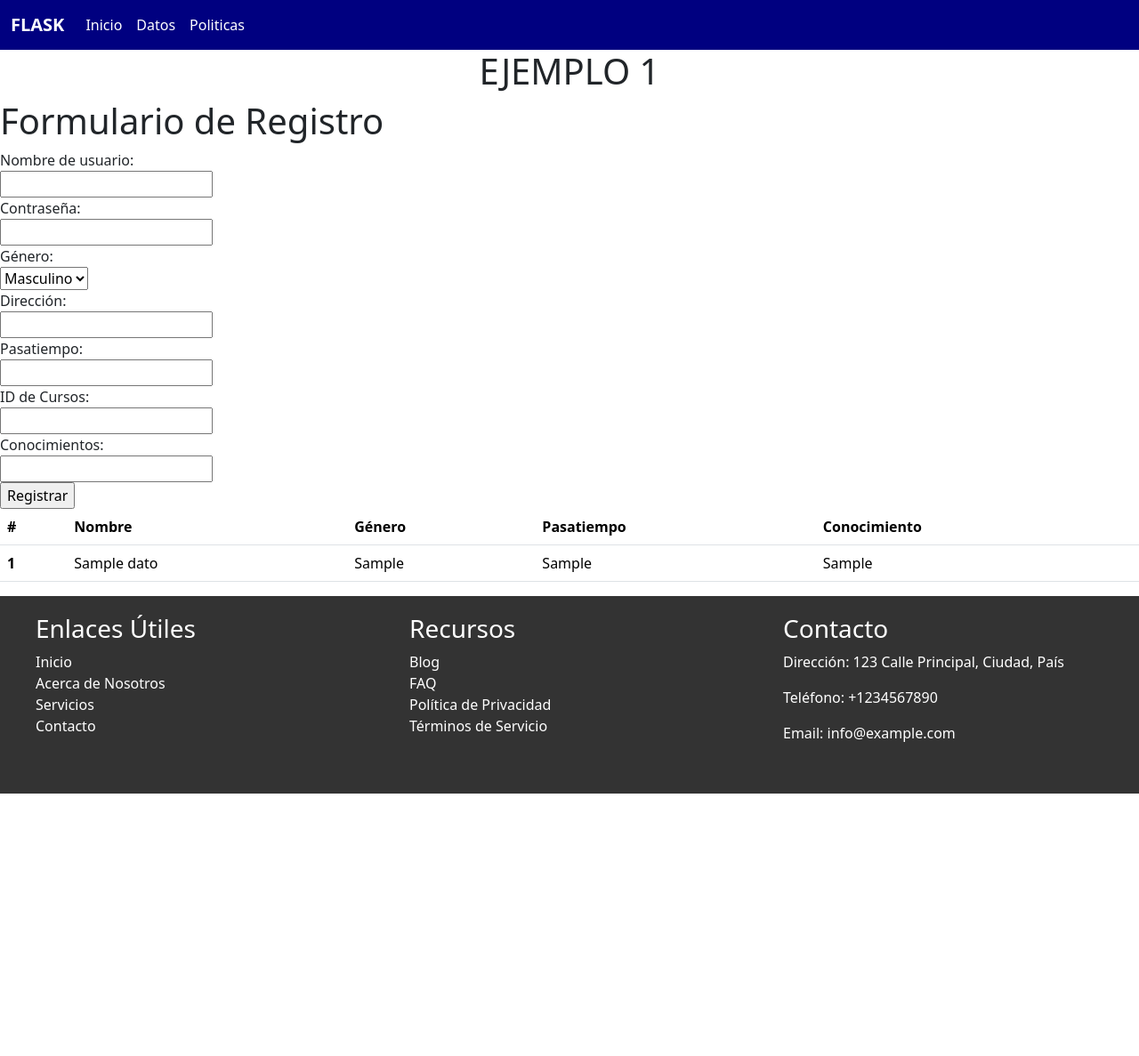
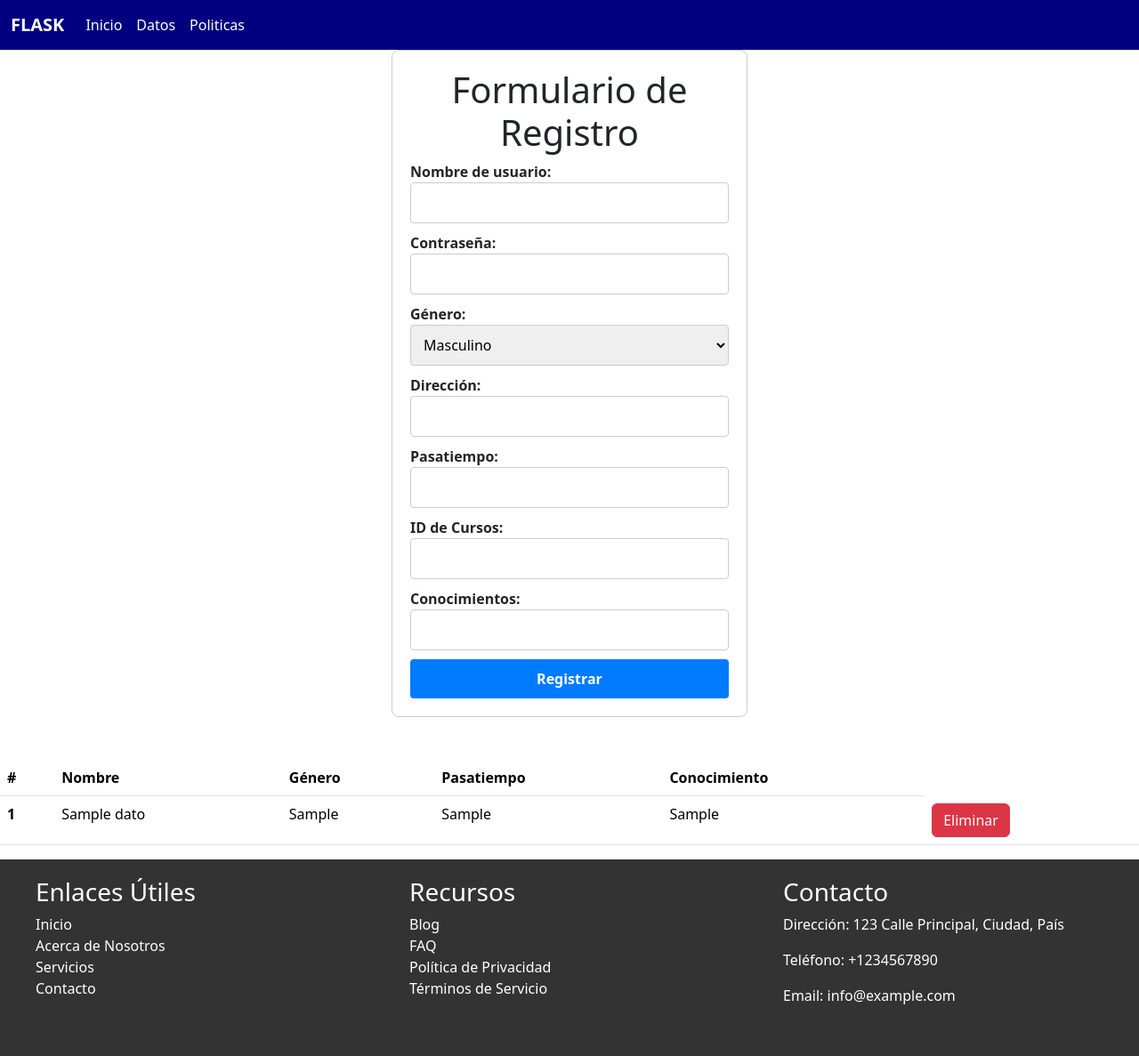
Before and after one commit to esme00/Flask, a Flask app: page / in a window 1280 px wide. Shown: the whole page at 89% size. Before the commit the page ends 892 px from the top, so only its background shows below. Run offline with Flask 3, Linux system fonts and the light colour scheme; tables that the repository leaves empty hold one stand-in row (values such as "Sample post").

Commit message:
Agredo de boton eliminar

```diff
--- a/app.py
+++ b/app.py
@@ -1,4 +1,4 @@
-from flask import Flask, render_template,  request, jsonify
+from flask import Flask, render_template,  request, jsonify, redirect, url_for
 from flask_sqlalchemy import SQLAlchemy   # type: ignore
 
 # Configurar la aplicación Flask
@@ -45,7 +45,17 @@ def agregar_dato():
 
         return jsonify({'mensaje': 'Dato agregado correctamente'}), 201
 
-
+@app.route('/eliminar_dato', methods=['POST'])
+def eliminar_dato():
+    if request.method == 'POST':
+        dato_id = request.form['dato_id']
+        dato = Dato.query.get(dato_id)
+        if dato:
+            db.session.delete(dato)
+            db.session.commit()
+            return redirect(url_for('index'))
+        else:
+            return jsonify({'mensaje': 'El dato no existe'}), 404
 
 @app.route('/')
 def index():
--- a/templates/index.html
+++ b/templates/index.html
@@ -23,41 +23,42 @@
             </div>
         </nav>
 
+        <!--AGREGAR DATOS-->
+        <div style="max-width: 400px; margin: 0 auto; padding: 20px; border: 1px solid #ccc; border-radius: 8px;">
+            <h1 style="text-align: center;">Formulario de Registro</h1>
+            <form action="/agregar_dato" method="post">
+                <label style="font-weight: bold;">Nombre de usuario:</label><br>
+                <input type="text" name="name_user" required style="width: 100%; padding: 10px; margin-bottom: 10px; border: 1px solid #ccc; border-radius: 4px;"><br>
 
+                <label style="font-weight: bold;">Contraseña:</label><br>
+                <input type="password" name="password" required style="width: 100%; padding: 10px; margin-bottom: 10px; border: 1px solid #ccc; border-radius: 4px;"><br>
 
-
-
-        <h1 class="text-center">EJEMPLO 1</h1>
-        <div class="table-container">
-            <h1>Formulario de Registro</h1>
-            <form action="/agregar_dato" method="post">
-                <label for="name_user">Nombre de usuario:</label><br>
-                <input type="text" id="name_user" name="name_user" required><br>
-
-                <label for="password">Contraseña:</label><br>
-                <input type="password" id="password" name="password" required><br>
-
-                <label for="genero">Género:</label><br>
-                <select id="genero" name="genero" required>
+                <label style="font-weight: bold;">Género:</label><br>
+                <select name="genero" required style="width: 100%; padding: 10px; margin-bottom: 10px; border: 1px solid #ccc; border-radius: 4px;">
                     <option value="masculino">Masculino</option>
                     <option value="femenino">Femenino</option>
                     <option value="otro">Otro</option>
                 </select><br>
 
-                <label for="direction">Dirección:</label><br>
-                <input type="text" id="direction" name="direction" required><br>
+                <label style="font-weight: bold;">Dirección:</label><br>
+                <input type="text" name="direction" required style="width: 100%; padding: 10px; margin-bottom: 10px; border: 1px solid #ccc; border-radius: 4px;"><br>
 
-                <label for="pasatiempo">Pasatiempo:</label><br>
-                <input type="text" id="pasatiempo" name="pasatiempo" required><br>
+                <label style="font-weight: bold;">Pasatiempo:</label><br>
+                <input type="text" name="pasatiempo" required style="width: 100%; padding: 10px; margin-bottom: 10px; border: 1px solid #ccc; border-radius: 4px;"><br>
 
-                <label for="id_cursos">ID de Cursos:</label><br>
-                <input type="text" id="id_cursos" name="id_cursos" required><br>
+                <label style="font-weight: bold;">ID de Cursos:</label><br>
+                <input type="text" name="id_cursos" required style="width: 100%; padding: 10px; margin-bottom: 10px; border: 1px solid #ccc; border-radius: 4px;"><br>
 
-                <label for="conocimientos">Conocimientos:</label><br>
-                <input type="text" id="conocimientos" name="conocimientos" required><br>
+                <label style="font-weight: bold;">Conocimientos:</label><br>
+                <input type="text" name="conocimientos" required style="width: 100%; padding: 10px; margin-bottom: 10px; border: 1px solid #ccc; border-radius: 4px;"><br>
 
-                <input type="submit" value="Registrar">
+                <input type="submit" value="Registrar" style="width: 100%; padding: 10px; background-color: #007bff; color: #fff; border: none; border-radius: 4px; cursor: pointer; font-weight: bold;">
             </form>
+        </div>
+        <!--FIN DE DATOS-->
+
+        <!--Agregar tabla-->
+        <div class="table-container mt-5">
             <table class="table" id="seccion_tabla">
                 <thead>
                     <tr>
@@ -76,12 +77,20 @@
                         <td>{{ Dato.genero }}</td>
                         <td>{{ Dato.pasatiempo }}</td>
                         <td>{{ Dato.conocimientos }}</td>
+                        <td>
+                            <form action="/eliminar_dato" method="post" style="margin: 0;">
+                                <input type="hidden" name="dato_id" value="{{ Dato.id_dato }}">
+                                <button type="submit" class="btn btn-danger">Eliminar</button>
+                            </form>
+                        </td>
                     </tr>
                     {% endfor %}
                 </tbody>
             </table>
         </div>
+        <!--fin tabla-->
 
+        <!--footer-->
         <footer style="background-color: #333; color: white; padding: 20px;">
             <div style="max-width: 1200px; margin: 0 auto;">
                 <div style="display: flex; justify-content: space-between; flex-wrap: wrap;">
@@ -112,6 +121,7 @@
                 </div>
             </div>
         </footer>
+        <!--fin footer-->
 
     </body>
 </html>
```
Also changed, not shown: templates/diseño.css (line endings or trailing spaces).
